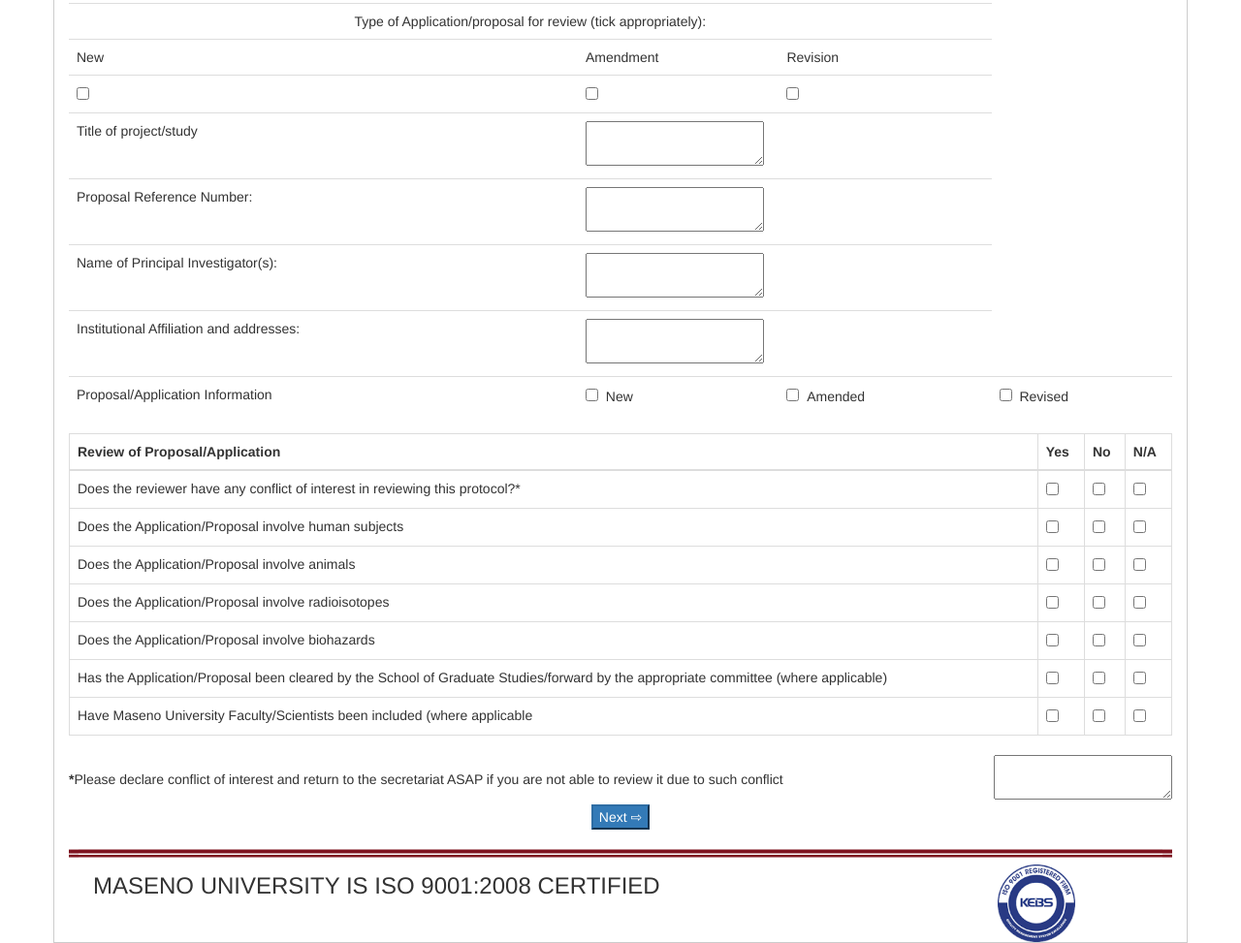
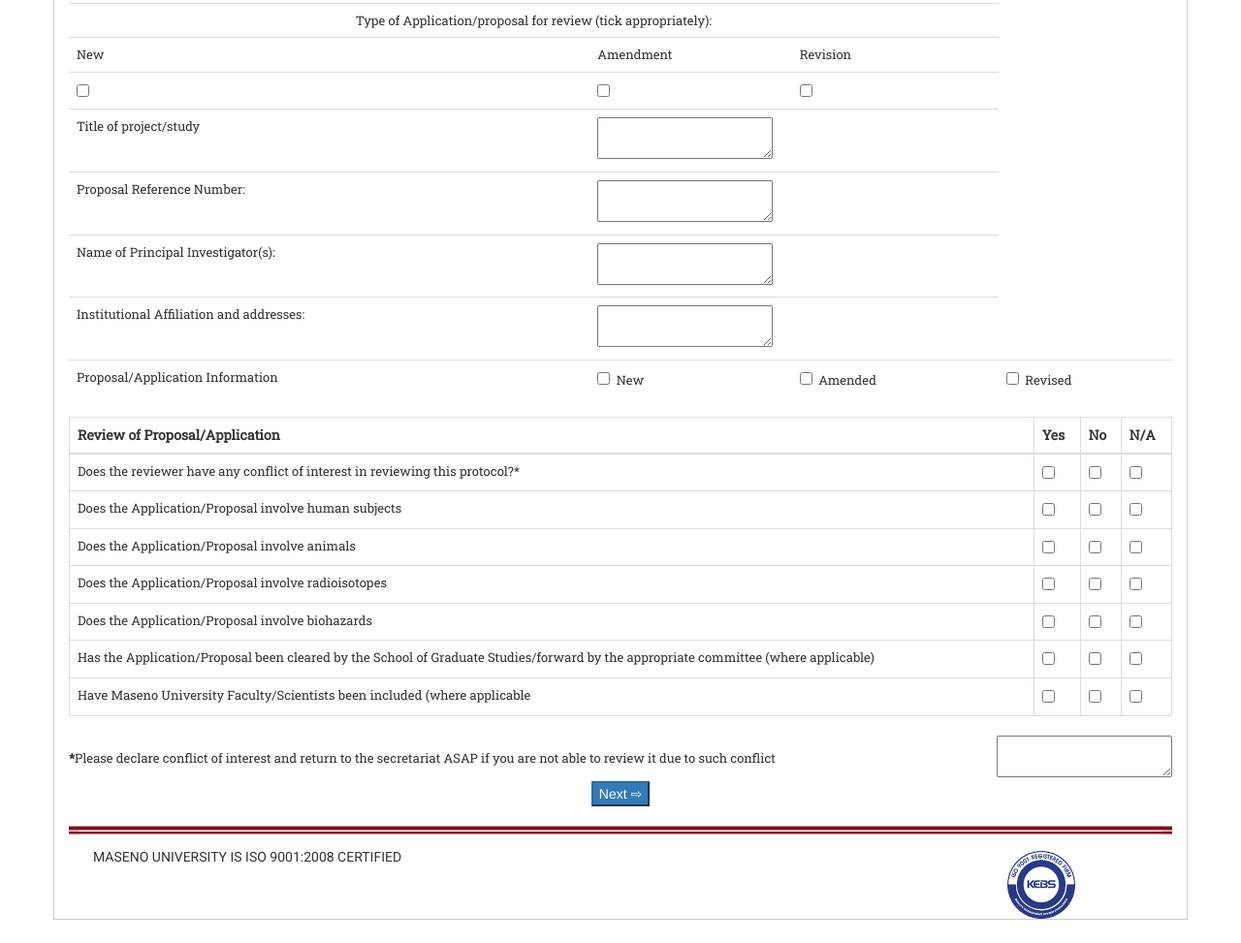
Before and after one commit to OTEMA/MUERC_REVIEWERS_FORM_FOR_NEW_PROPOSALS, a plain HTML site: page public_html/index.html in a window 1280 px wide. Shown: the part 326-1299 px from the top of the page at 97% size. After the commit the page ends 1275 px from the top, so only its background shows below. Drawn offline with nearby package versions, Linux system fonts and the light colour scheme.

Commit message:
Some minor changes on fonts

```diff
--- a/public_html/Resources/css/style.css
+++ b/public_html/Resources/css/style.css
@@ -14,6 +14,7 @@ h1.heading1{
     -o-border-image: url(../images/bottom-border.png) 30 stretch; /* Opera 11-12.1 */
     border-image: url(../images/bottom-border.png) 30 stretch;
     color:#006666;
+    font-family: 'Merriweather', serif;
 }
 .footer-title{
    border: 10px solid transparent;
@@ -21,11 +22,21 @@ h1.heading1{
     -webkit-border-image: url(../images/top-border.png) 30 stretch; /* Safari 3.1-5 */
     -o-border-image: url(../images/top-border.png) 30 stretch; /* Opera 11-12.1 */
     border-image: url(../images/top-border.png) 30 stretch;
+    font-size: 14px;
+    font-family: 'Roboto', sans-serif;
 }
 .footer-image{
-    height: 80px;
-    width: 80px;
-    margin-top: -70px;
+    height: 70px;
+    width: 70px;
+    margin-top: -50px;
     margin-right:100px;
     margin-left: -100px;
 }
+th{
+    font-family: 'Roboto Slab', serif;
+    font-size: 14px;
+}
+td{
+   font-family: 'Roboto Slab', serif;
+   font-size: 13px;
+}
--- a/public_html/index.html
+++ b/public_html/index.html
@@ -14,7 +14,7 @@ and open the template in the editor.
         <link rel="shortcut icon" href="resources/Images/maseno20university.png"  type="image/x-icon"/>
         <link href="Resources/css/style.css" rel="stylesheet" type="text/css"/>
         <link rel="stylesheet" href="https://maxcdn.bootstrapcdn.com/bootstrap/3.3.7/css/bootstrap.min.css">
-        <link href="https://fonts.googleapis.com/css?family=Roboto" rel="stylesheet">
+      <link href="https://fonts.googleapis.com/css?family=Merriweather|Roboto|Roboto+Slab" rel="stylesheet">
         <!-- Bootstrap Date-Picker Plugin -->
         <script type="text/javascript" src="https://cdnjs.cloudflare.com/ajax/libs/bootstrap-datepicker/1.4.1/js/bootstrap-datepicker.min.js"></script>
         <link rel="stylesheet" href="https://cdnjs.cloudflare.com/ajax/libs/bootstrap-datepicker/1.4.1/css/bootstrap-datepicker3.css"/>
```
Also changed, not shown: public_html/Resources/js/myfunctions.js (indentation only).
